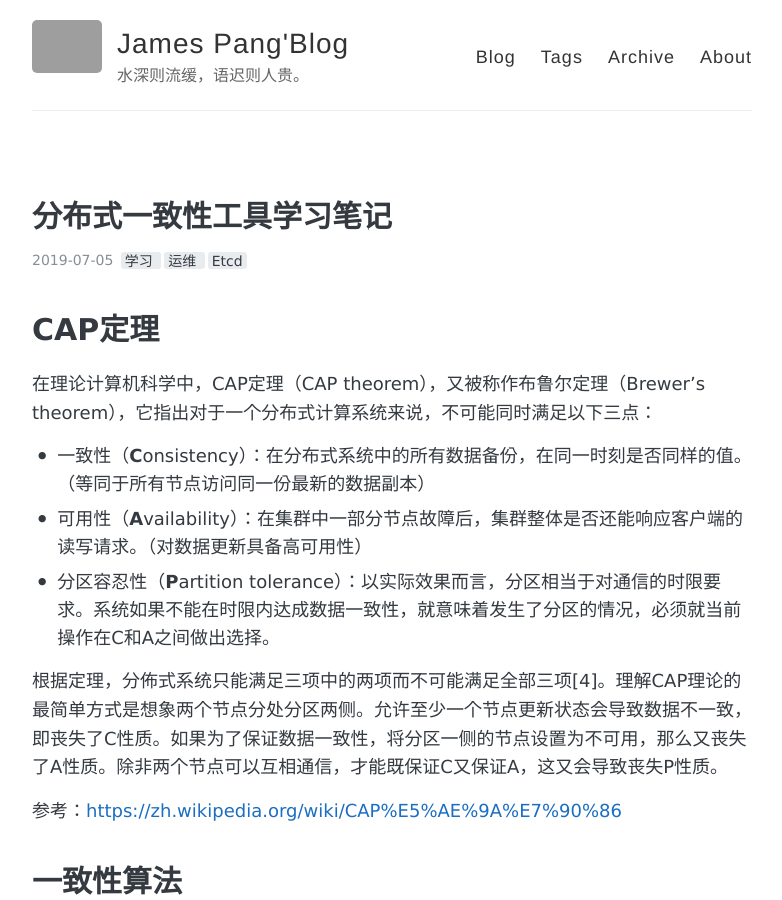
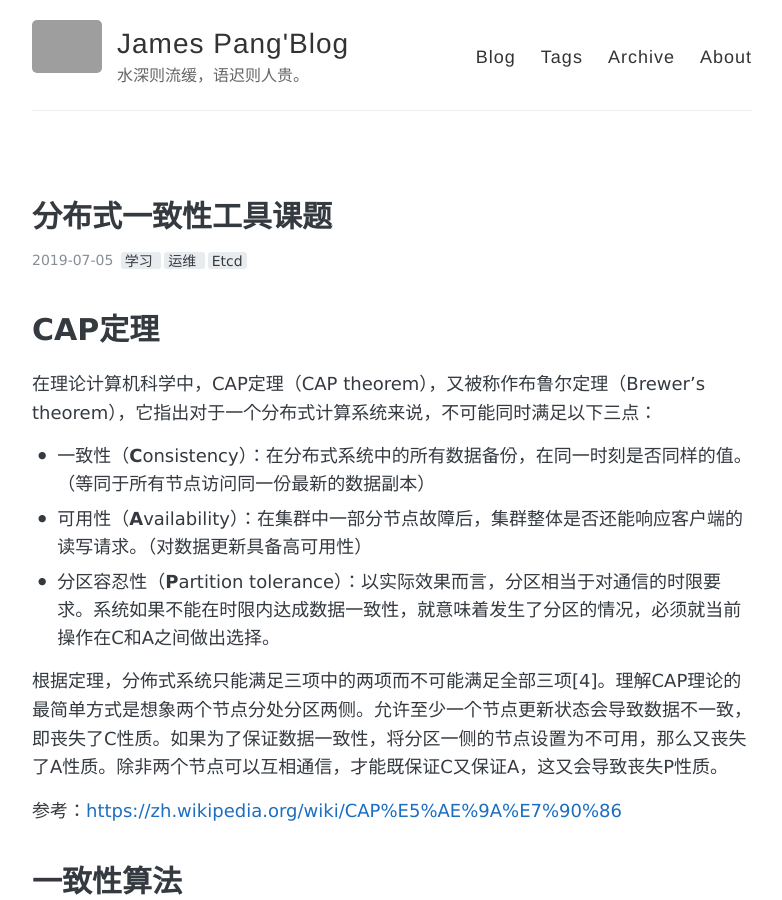
Before and after one commit to pzypxh/pzypxh.github.io, a Jekyll site: the page built from _posts/2019-07-05-分布式一致性工具学习笔记.md, in a window 1280 px wide and 900 px high. Shown: the whole window, without its empty margins (248-1030 px from the left). Built offline with Jekyll 4.4.1, drawn with Linux system fonts in a browser that asks for light colours; grey boxes are pictures that could not be loaded.

Commit message:
build at 2019年 7月 5日 星期五 08时51分06秒 CST

```diff
--- a/_posts/2019-07-05-分布式一致性工具学习笔记.md
+++ b/_posts/2019-07-05-分布式一致性工具学习笔记.md
@@ -1,6 +1,6 @@
 ---
 layout: post
-title: 分布式一致性工具学习笔记
+title: 分布式一致性工具课题
 tags: [学习,运维,Etcd]
 comments: true
 ---
```
